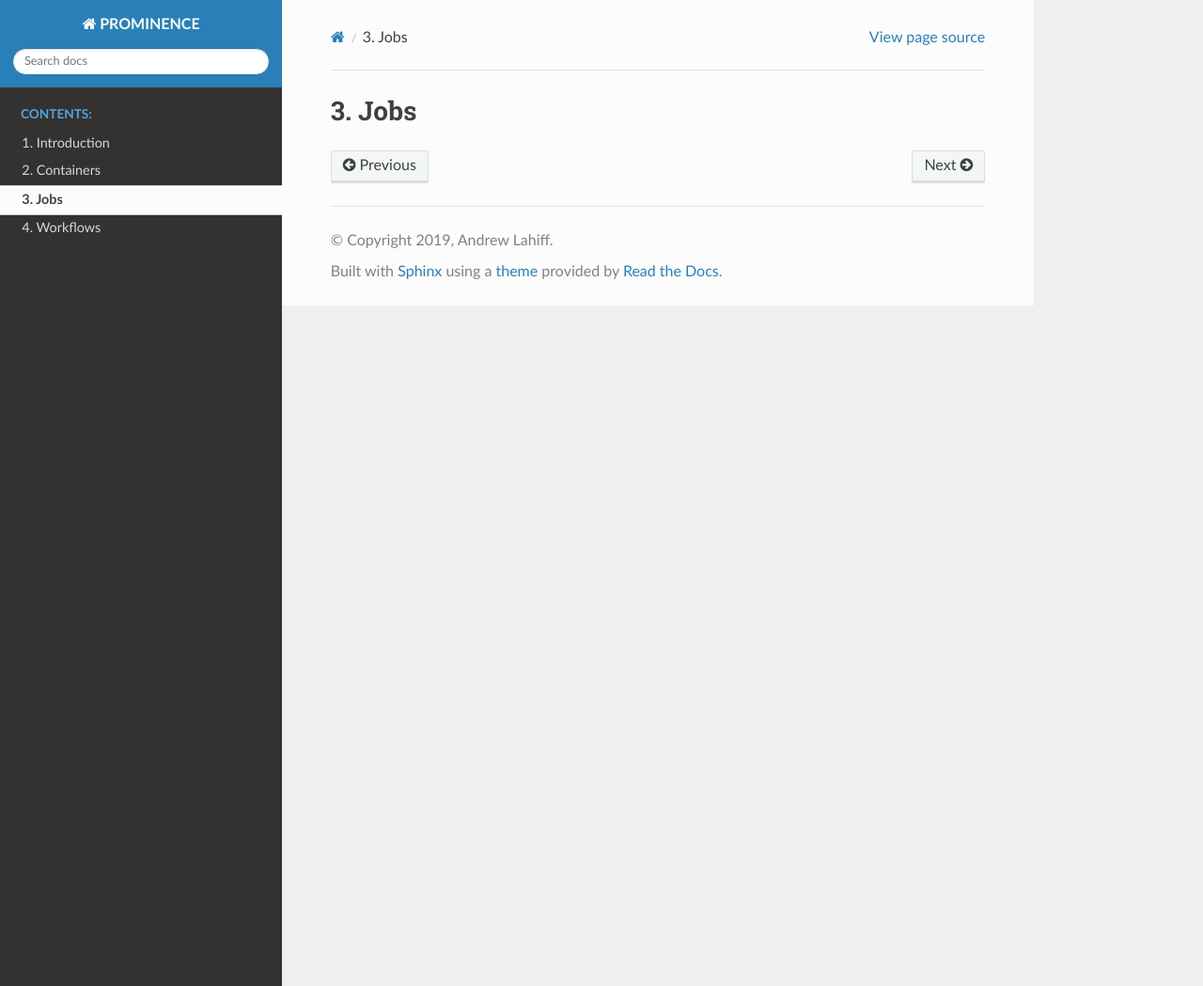
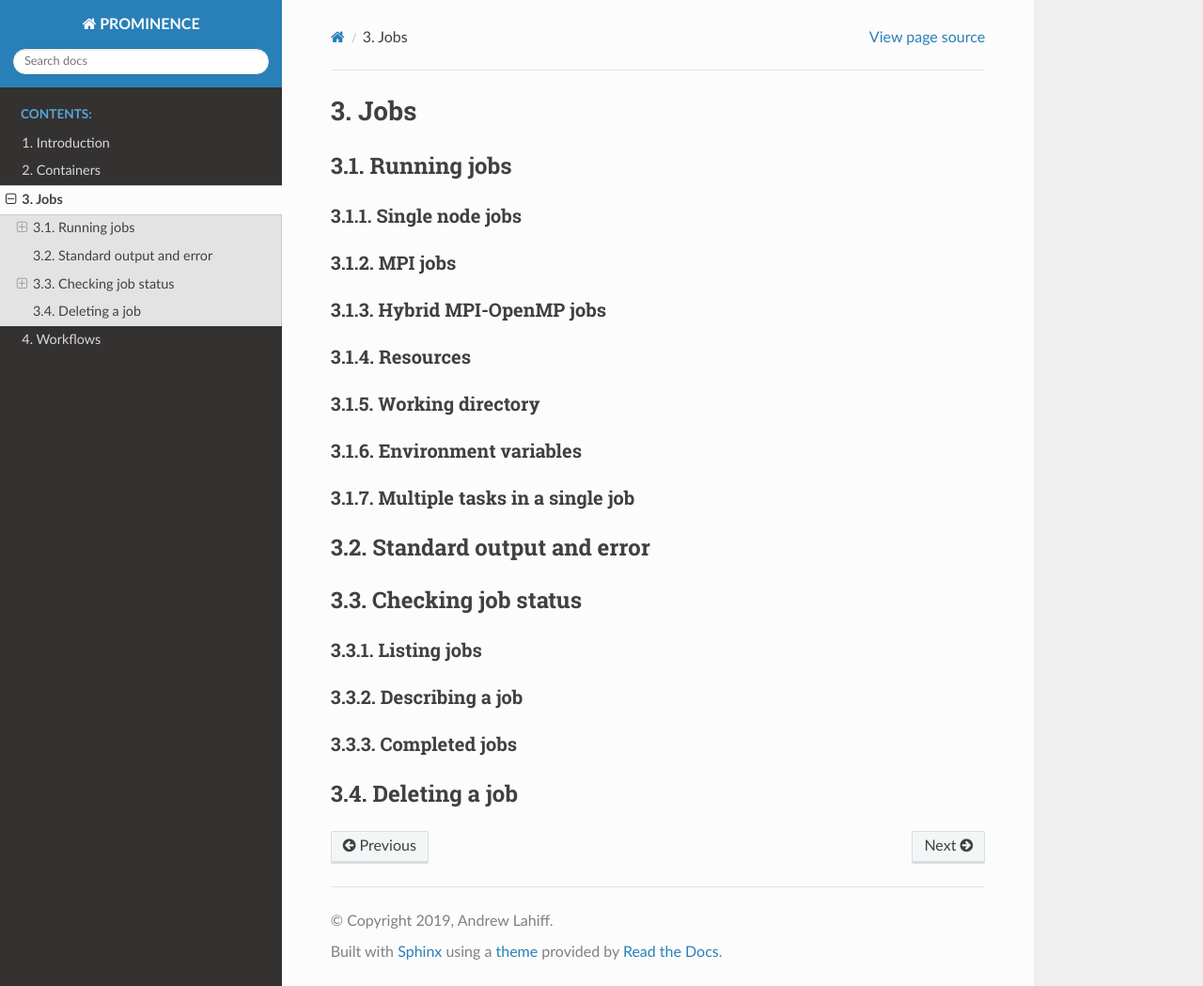
Before and after one commit to prominence-eosc/docs-eosc, a Sphinx documentation site: the page built from source/jobs.rst, in a window 1280 px wide and 1049 px high. Shown: the whole window at 94% size. Built offline with Sphinx 7.4.7 and the Read the Docs theme 2.0.0, drawn with Linux system fonts in a browser that asks for light colours.

Commit message:
Working on jobs

```diff
--- a/source/jobs.rst
+++ b/source/jobs.rst
@@ -2,3 +2,45 @@
 
 Jobs
 ====
+
+Running jobs
+------------
+
+Single node jobs
+^^^^^^^^^^^^^^^^
+
+MPI jobs
+^^^^^^^^
+
+Hybrid MPI-OpenMP jobs
+^^^^^^^^^^^^^^^^^^^^^^
+
+Resources
+^^^^^^^^^
+
+Working directory
+^^^^^^^^^^^^^^^^^
+
+Environment variables
+^^^^^^^^^^^^^^^^^^^^^
+
+Multiple tasks in a single job
+^^^^^^^^^^^^^^^^^^^^^^^^^^^^^^
+
+Standard output and error
+-------------------------
+
+Checking job status
+-------------------
+
+Listing jobs
+^^^^^^^^^^^^
+
+Describing a job
+^^^^^^^^^^^^^^^^
+
+Completed jobs
+^^^^^^^^^^^^^^
+
+Deleting a job
+--------------
```
